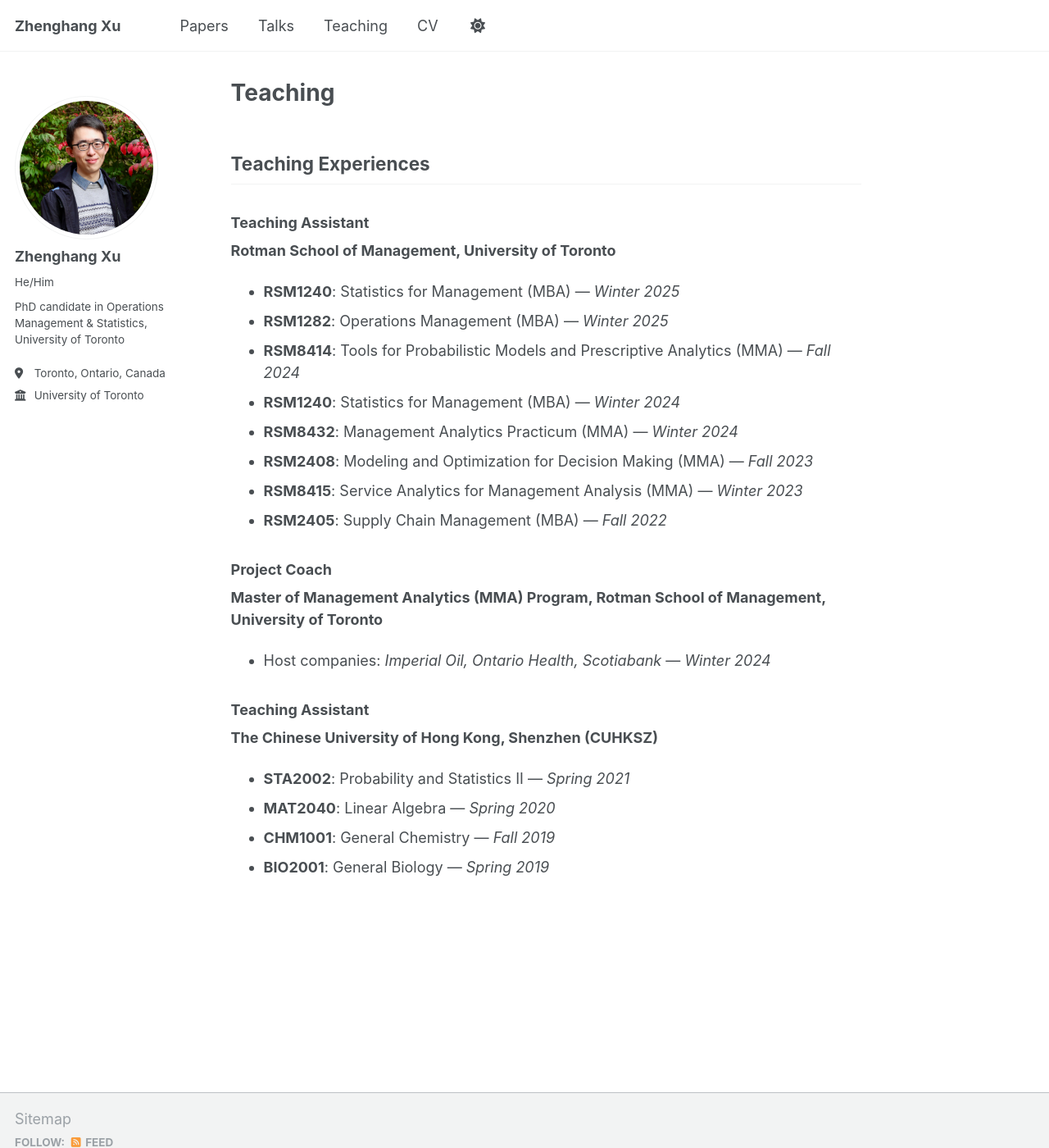
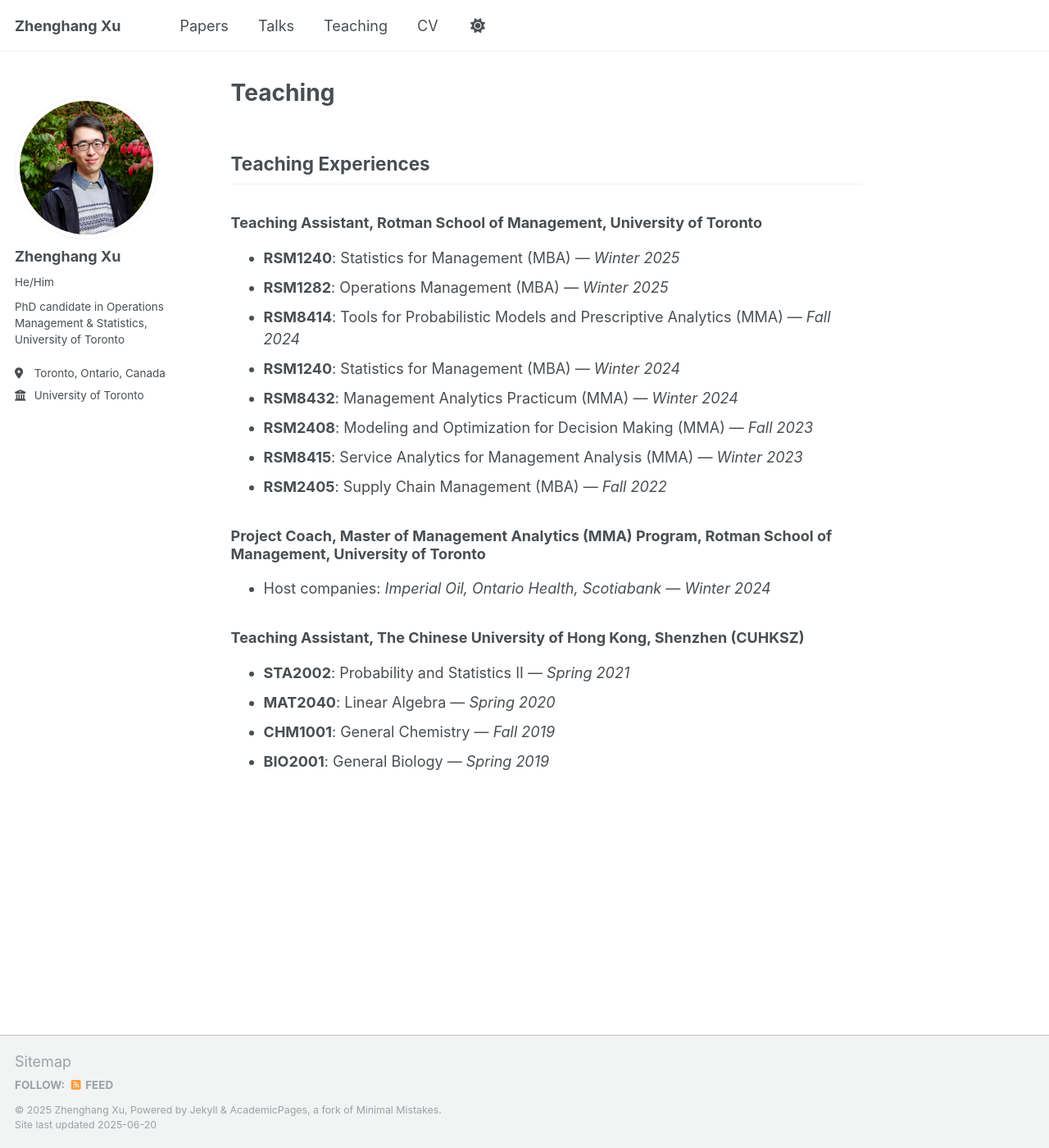
Before and after one commit to zhenghangxu-baymax/zhenghangxu-baymax.github.io, a Jekyll site: the page built from _pages/teaching.md, in a window 1280 px wide and 1400 px high. Shown: the whole window at 82% size. Built offline with Jekyll 4.4.1, drawn with Linux system fonts in a browser that asks for light colours.

```diff
--- a/_pages/teaching.md
+++ b/_pages/teaching.md
@@ -5,8 +5,7 @@ permalink: /teaching/
 
 ## Teaching Experiences
 
-### Teaching Assistant
-**Rotman School of Management, University of Toronto**
+### Teaching Assistant, Rotman School of Management, University of Toronto
 
 - **RSM1240**: Statistics for Management (MBA) — *Winter 2025*
 - **RSM1282**: Operations Management (MBA) — *Winter 2025*
@@ -17,13 +16,10 @@ permalink: /teaching/
 - **RSM8415**: Service Analytics for Management Analysis (MMA) — *Winter 2023*
 - **RSM2405**: Supply Chain Management (MBA) — *Fall 2022*
 
-### Project Coach
-**Master of Management Analytics (MMA) Program, Rotman School of Management, University of Toronto**
-
+### Project Coach, Master of Management Analytics (MMA) Program, Rotman School of Management, University of Toronto
 - Host companies: *Imperial Oil, Ontario Health, Scotiabank* — *Winter 2024*
 
-### Teaching Assistant
-**The Chinese University of Hong Kong, Shenzhen (CUHKSZ)**
+### Teaching Assistant, The Chinese University of Hong Kong, Shenzhen (CUHKSZ)
 
 - **STA2002**: Probability and Statistics II — *Spring 2021*
 - **MAT2040**: Linear Algebra — *Spring 2020*
```
